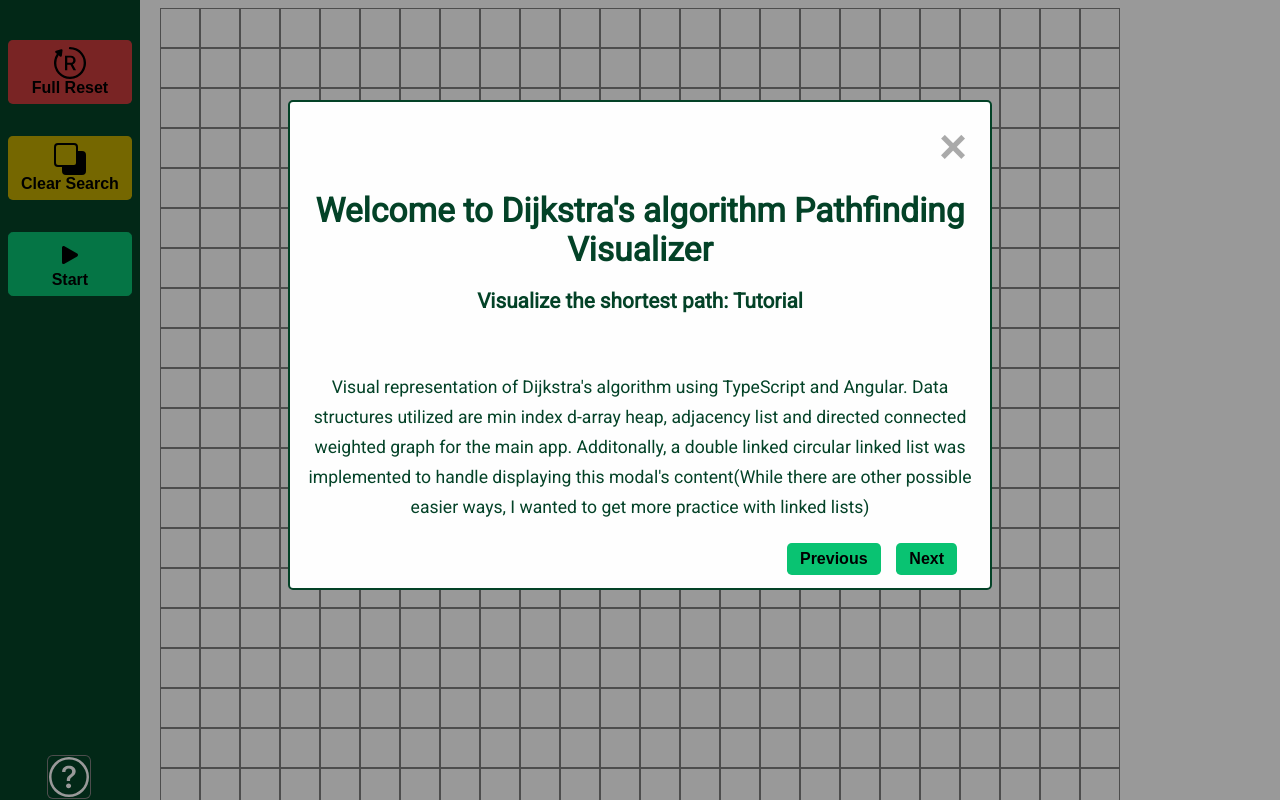
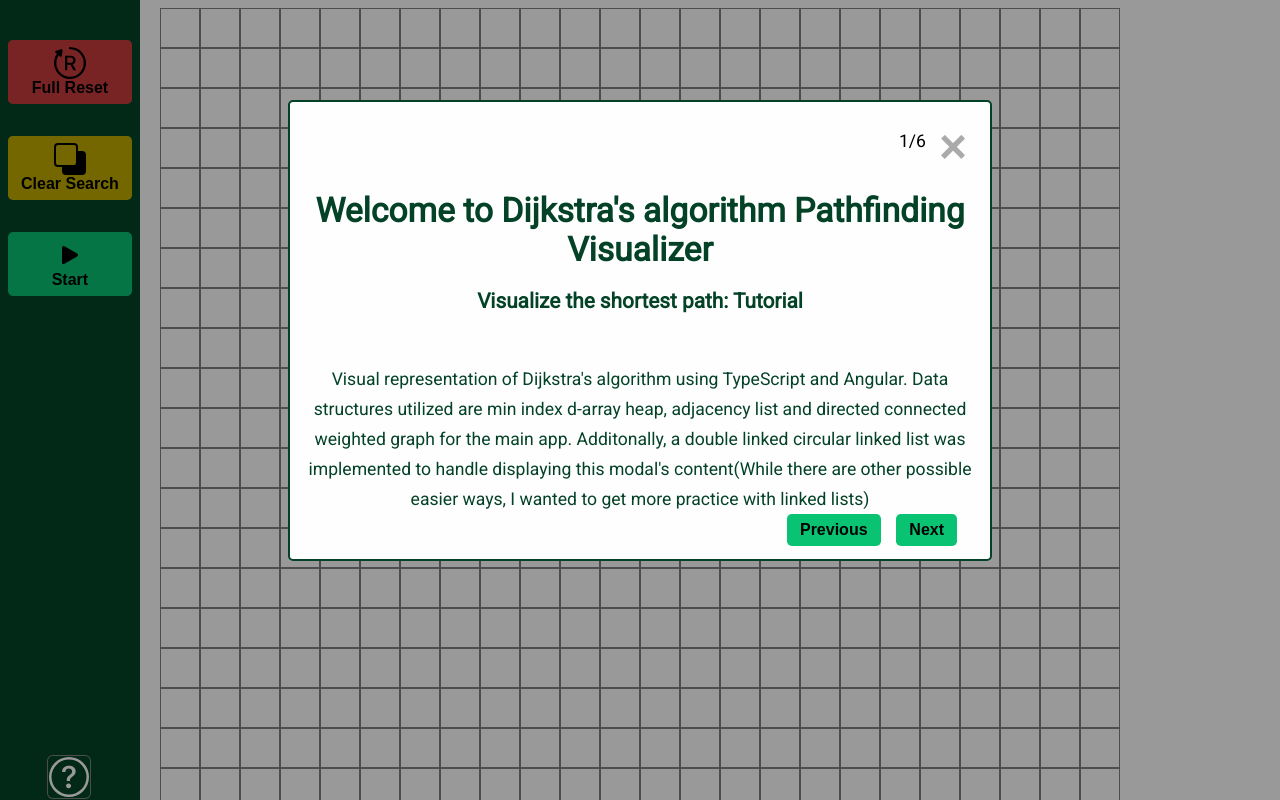
Before and after one commit to Jose-Velasco/ng-Dijkstras-shortest-path-algorithm, an Angular app: page / in a window 1280 px wide. Both pictures are taken after a click on the button 69 px from the left and 777 px from the top of the page. Shown: the top 800 px of the page. Built offline with nearby package versions, Linux system fonts and the light colour scheme.

Commit message:
Feature: each page in help modal now has pagination
set up logic to handle and display help modal pagination,
removed test and dummy data, variable, methods that were used to implement and test
modal pagination, adjusted help modal design: size, padding

```diff
--- a/src/app/components/home/home.component.css
+++ b/src/app/components/home/home.component.css
@@ -28,12 +28,17 @@
   padding: 10px;
   border: 2px solid var(--green-dark);
   width: 55%;
-  height: 70%;
+  min-height: 65%;
 }
 
-.close-button-wrapper {
+.close-button-pagination-wrapper {
   display: flex;
   justify-content: flex-end;
+}
+
+.close-button-pagination-wrapper p {
+  padding-top: 1.2rem;
+  font-size: 1.1rem;
 }
 
 .button-close {
@@ -64,14 +69,15 @@
 .modal-content h3 {
   font-size: 1.3rem;
 }
-.modal-content p {
-  padding-top: 2.5rem;
-  font-size: 1.1rem;
-  line-height: 1.7;
-}
 .modal-content p, h1, h3 {
   margin-bottom: 10px;
   margin-top: 10px;
+}
+.modal-content p {
+  padding-bottom: 1.5rem;
+  padding-top: 2rem;
+  font-size: 1.1rem;
+  line-height: 1.7;
 }
 
 .buttons-wrapper {
--- a/src/app/components/home/home.component.html
+++ b/src/app/components/home/home.component.html
@@ -1,15 +1,16 @@
 <div class="home-container">
   <div class="modal-container" [ngStyle]="{'display': isModalOpen ? 'block' : 'none'}">
     <div class="modal-wrapper">
-      <div class="close-button-wrapper">
+      <div class="close-button-pagination-wrapper">
+          <p>{{ setModalPagination() }}</p>
         <button type="button" (click)="ontoggleCloseModal()" class="btn button-close">
           &times;
         </button>
       </div>
       <div class="modal-content">
-        <h1>{{ testLinkLink.currentLink.data.title }}</h1>
-        <h3>{{ testLinkLink.currentLink.data.subheading }}</h3>
-        <p>{{ testLinkLink.currentLink.data.paragraphBody }}</p>
+        <h1>{{ ModalTutorialContentCarousel.currentLink.data.title }}</h1>
+        <h3>{{ ModalTutorialContentCarousel.currentLink.data.subheading }}</h3>
+        <p>{{ ModalTutorialContentCarousel.currentLink.data.paragraphBody }}</p>
       </div>
       <div class="buttons-wrapper">
         <button type="button" (click)="previousPageOfContent()" class="btn no-min-height previousButton">Previous</button>
--- a/src/app/components/home/home.component.ts
+++ b/src/app/components/home/home.component.ts
@@ -11,10 +11,9 @@ import { ModalContent } from 'src/app/shared/modalContent.interface';
 })
 export class HomeComponent implements OnInit {
   isModalOpen: boolean = false;
+  currentPage: number = 1;
   private ontoggleHelpModalSubscription: Subscription;
-  testLinkLink: DoubleLinkedCircularLinkList;
-  ModalContentCarousel: DoubleLinkedCircularLinkList;
-  dummyData: ModalContent;
+  ModalTutorialContentCarousel: DoubleLinkedCircularLinkList;
 
   constructor(private menuButtonsService: MenuButtonsService) { }
 
@@ -23,59 +22,78 @@ export class HomeComponent implements OnInit {
       .subscribe((toggleHelpModal:boolean) => {
         this.isModalOpen = toggleHelpModal;
       });
+    this.initializeModalContent();
+  }
 
-      this.dummyData = {
+  private initializeModalContent(): void {
+    this.ModalTutorialContentCarousel = new DoubleLinkedCircularLinkList();
+    const tutorialData: ModalContent[] = [
+      {
         title: "Welcome to Dijkstra's algorithm Pathfinding Visualizer",
         subheading: "Visualize the shortest path: Tutorial",
         paragraphBody:
         "Visual representation of Dijkstra's algorithm using TypeScript and Angular. Data structures utilized are min index d-array heap, adjacency list and directed connected weighted graph for the main app. Additonally, a double linked circular linked list was implemented to handle displaying this modal's content(While there are other possible easier ways, I wanted to get more practice with linked lists)",
-      }
-      this.testLinkLink = new DoubleLinkedCircularLinkList();
-      this.testLinkLink.insertNewLink(this.dummyData);
-      this.dummyData = {
+      },
+      {
         title: "Adding a start and end square",
         subheading: "Keyboard.",
         paragraphBody: "(1) Adding a 'starting'* square to the board:  on your keyboard press and HOLD down the 's' key while left clicking on a square. (2) Adding a 'ending'* square to the board:  on your keyboard press and HOLD down the 'e' key while left clicking on a square. *The algorithm will find the shortest path between point A(start square) and point B(end square).",
-      }
-      this.testLinkLink.insertNewLink(this.dummyData);
-      this.dummyData = {
+      },
+      {
         title: "Adding and removing walls",
         subheading: "Mouse.",
         paragraphBody: "(1) Adding a 'wall' square to the board:  on your mouse LEFT click and hold down while dragging your mouse around squares. (2) Removing a 'wall' square from the board:  on you mouse RIGHT click and hold down while dragging you mouse over 'wall' squares.",
-      }
-      this.testLinkLink.insertNewLink(this.dummyData);
-      this.dummyData = {
+      },
+      {
         title: "Menu bar buttons",
         subheading: "The four buttons on the left-hand side.",
         paragraphBody: "(1) START button: once a 'start' and 'end' square has been placed on the board, this will commence the Pathfinding Visualization. (2) CLEAR SEARCH button: will ONLY wipe the animation changes to the board once a Pathfinding Visualization was completed or started. This will not remove start, end or wall squares. (3) FULL RESET button: will wipe the board completely(initial board state). (4) ? button: app tutorial/info",
-      }
-      this.testLinkLink.insertNewLink(this.dummyData);
-      this.dummyData = {
+      },
+      {
         title: "Info",
         subheading: "App related information.",
         paragraphBody: "(1) The algorithm will find the shortest path between point A(start square) and point B(end square). (2) Dijkstra's algorithm guarantees the shortest path between two nodes in a graph. (3) Moving from a square to another has a 'cost' of one. Additionally, each square has a weight of one by default. (4) Wall squares are untraversable/impenetrable, in other words, these squares are not taken into account while searching for the shortest path. Moreover, a path cannot use use a wall sqaure or cross throught them in the search for the shortest path to the 'end' square",
-      }
-      this.testLinkLink.insertNewLink(this.dummyData);
-      this.dummyData = {
+      },
+      {
         title: "More info....",
         subheading: "More plz!",
-        paragraphBody: "(5) This is considered the eager implementation of Dijkstra's algorithm because it uses an indexed priority D-ary heap. This heap improvement with the decrease key functionality added, enhances performance of the algorithm. (6) The indexed priority heap allows the algorithm to avoid having duplicate key-value pairs and has faster value updating which improves the speed of the Dijkstra's Algorithm. (7) D-ary heap is a version of a heap: each node(parent) has 'D' number of children. (7) A adjacency list helps Dijkstra's Algorithm in lowering the storage space required to store all of a vertice's neighbours(when compared to an adjacency matrix).",
-      }
-      this.testLinkLink.insertNewLink(this.dummyData);
-      this.testLinkLink.reverseLinkList();
-
+        paragraphBody: "(5) This is considered the eager implementation of Dijkstra's algorithm because it uses an indexed priority D-ary heap. This heap improvement with the decrease key functionality added, enhances performance of the algorithm. (6) The indexed priority heap allows the algorithm to avoid having duplicate key-value pairs and has faster value updating which improves the speed of the Dijkstra's Algorithm. (7) D-ary heap is a version of a heap: each node(parent) has 'D' number of children. (8) A adjacency list helps Dijkstra's Algorithm in lowering the storage space required to store all of a vertice's neighbours(when compared to an adjacency matrix).",
+      },
+    ]
+    tutorialData.forEach(tutorialPage => {
+      this.ModalTutorialContentCarousel.insertNewLink(tutorialPage);
+    });
+    // this help make the pages move on click 'next' button move in accending order
+    this.ModalTutorialContentCarousel.reverseLinkList();
   }
 
-  // private initializeModalContent(): void {
-
-  // }
+  setModalPagination(): string {
+    return `${this.currentPage}/${this.ModalTutorialContentCarousel.numOfLinks}`;
+  }
 
   nextPageOfContent(): void {
-    this.testLinkLink.moveToNextLink();
+    this.ModalTutorialContentCarousel.moveToNextLink();
+    this.handlePaginationLogic(true);
   }
 
   previousPageOfContent(): void {
-    this.testLinkLink.moveToPreviousLink();
+    this.ModalTutorialContentCarousel.moveToPreviousLink();
+    this.handlePaginationLogic(false);
+  }
+
+  private handlePaginationLogic(hasClickedNextPage: boolean): void {
+    if (hasClickedNextPage) {
+      this.currentPage++;
+      if (this.currentPage > this.ModalTutorialContentCarousel.numOfLinks) {
+        this.currentPage = 1;
+      }
+    } else if (!hasClickedNextPage) {
+      const firstPage: number = 1;
+      this.currentPage--;
+      if (this.currentPage < firstPage) {
+        this.currentPage = this.ModalTutorialContentCarousel.numOfLinks;
+      }
+    }
   }
 
   ontoggleCloseModal() {
```
